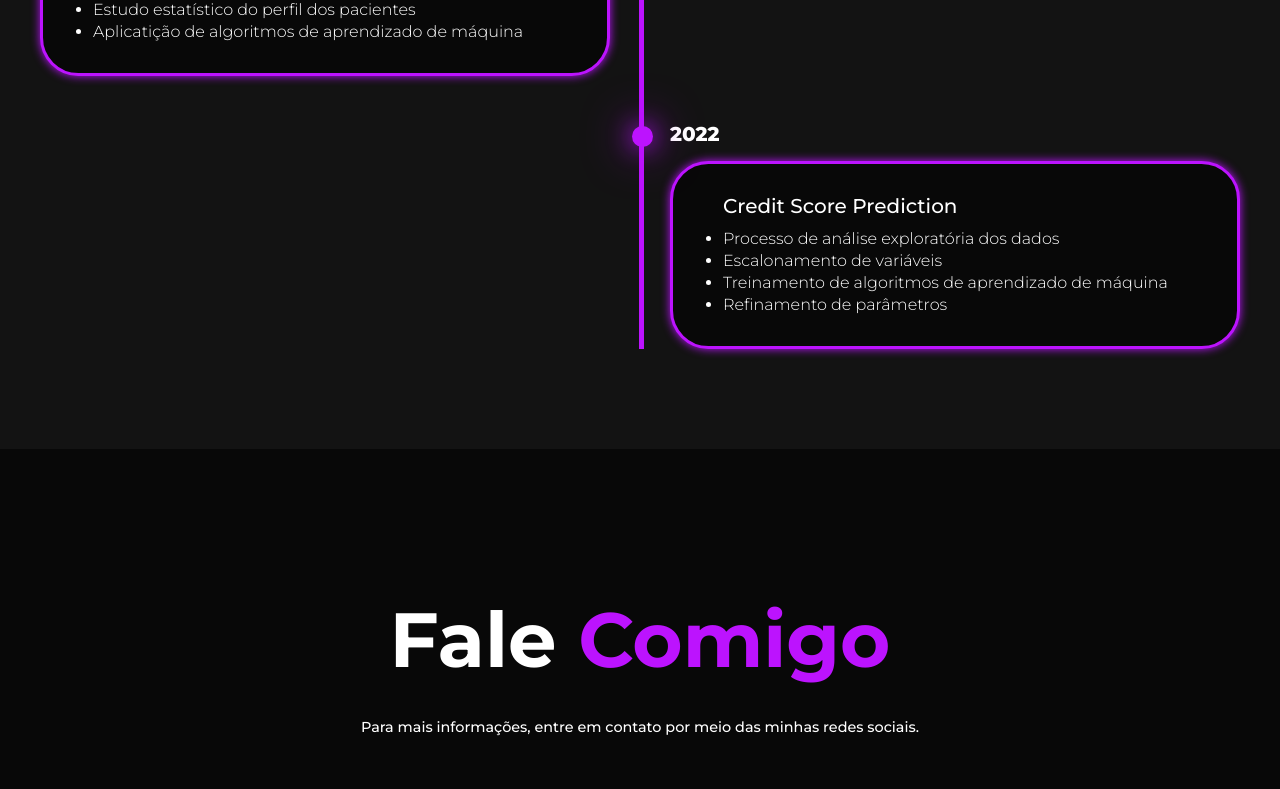
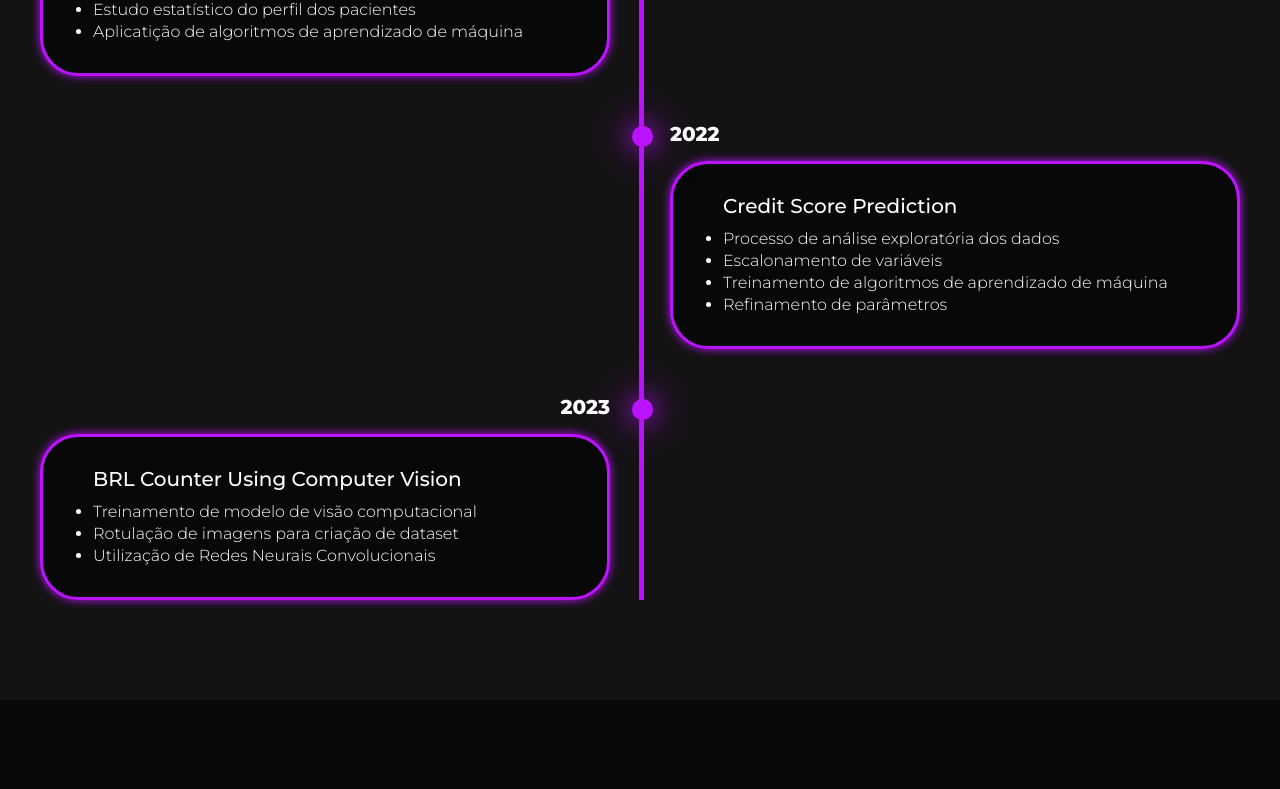
Before and after one commit to Mat-Alexandre/portfolio, a React (Vite) app: page / in a window 1280 px wide. Shown: the part 1268-2057 px from the top of the page. Built offline with nearby package versions, Linux system fonts and the light colour scheme.

Commit message:
feat: added new project

```diff
--- a/src/App.tsx
+++ b/src/App.tsx
@@ -28,6 +28,17 @@ function App() {
         "Refinamento de parâmetros",
       ],
       url: "https://github.com/Mat-Alexandre/Credit-Score-Prediction-Model/blob/main/Case.ipynb",
+    },
+
+    {
+      year: 2023,
+      title: "BRL Counter Using Computer Vision",
+      content: [
+        "Treinamento de modelo de visão computacional",
+        "Rotulação de imagens para criação de dataset",
+        "Utilização de Redes Neurais Convolucionais",
+      ],
+      url: "https://github.com/Mat-Alexandre/Coin-Counter",
     },
   ];
 
```
